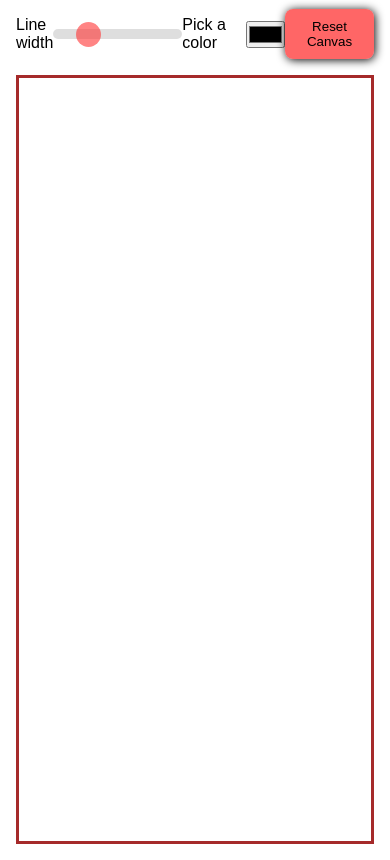
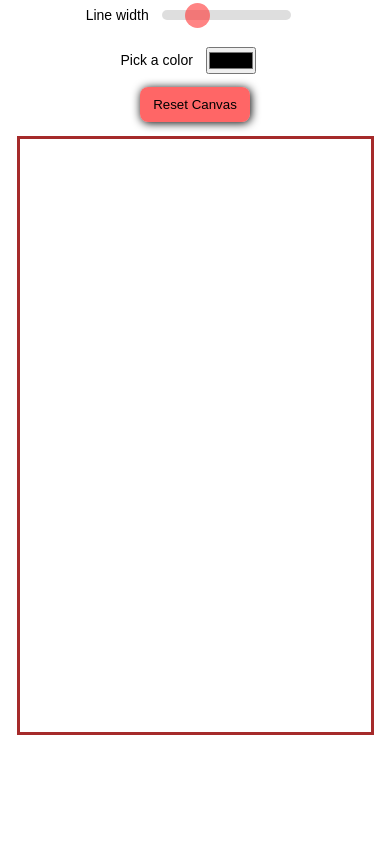
Before and after one commit to shivaprakash-sudo/canvas-drawing-app, a plain HTML site: page index.html in a window 390 px wide. Shown: the part 86-946 px from the top of the page. After the commit the page ends 844 px from the top, so only its background shows below. Drawn offline with Linux system fonts and the light colour scheme; a web font is replaced by a local one.

Commit message:
added responsiveness

```diff
--- a/index.html
+++ b/index.html
@@ -18,14 +18,14 @@
         <h1>Canvas Draw</h1>
         <section class="section">
             <div class="d-flex buttons">
-                <div class="d-flex">
+                <div class="d-flex slider-and-color">
                     <div class="d-flex slider-container">
                         <label for="line-width">Line width</label>
                         <input type="range" min="1" max="10" value="3" name="line-width" id="line-width" class="slider">
                     </div>
-                    <div class=" d-flex btn-color">
+                    <div class="d-flex btn-color">
                         <label for="color-picker">Pick a color</label>
-                        <input id="color-picker" type="color" name="color-picker" id="">
+                        <input class="color-picker" id="color-picker" type="color" name="color-picker">
                     </div>
                 </div>
                 <div>
@@ -42,7 +42,7 @@
 
 
     <!-- script -->
-    <script src="/script.js"></script>
+    <script src="script.js"></script>
 </body>
 
 </html>
--- a/script.js
+++ b/script.js
@@ -3,7 +3,7 @@ window.addEventListener("load", () => {
     const ctx = canvas.getContext("2d");
 
     canvas.width = window.innerWidth * 0.90;
-    canvas.height = window.innerHeight * 0.90;
+    canvas.height = window.innerHeight * 0.70;
 
     // clearn canvas on reset button click
     const reset_btn = document.querySelector("#reset-btn");
--- a/style.css
+++ b/style.css
@@ -13,13 +13,9 @@
 }
 
 h1 {
-    font-size: 48px;
+    font-size: 3rem;
     margin-bottom: 0.5em;
     word-spacing: 10px;
-}
-
-body {
-    font-size: 16px;
 }
 
 main {
@@ -29,7 +25,7 @@ main {
 
 .d-flex {
     display: flex;
-    justify-content: center;
+    justify-content: space-between;
     align-items: center;
 }
 
@@ -116,3 +112,21 @@ main {
 #canvas:hover {
     cursor: url(/resources/pencil.svg), pointer;
 }
+
+@media (max-width:700px) {
+    html {
+        font-size: 14px;
+    }
+    .buttons {
+        text-align: left;
+    }
+    .buttons,
+    .slider-and-color {
+        justify-content: flex-start;
+        flex-direction: column;
+    }
+    .slider,
+    .color-picker {
+        margin: 1em;
+    }
+}
```
